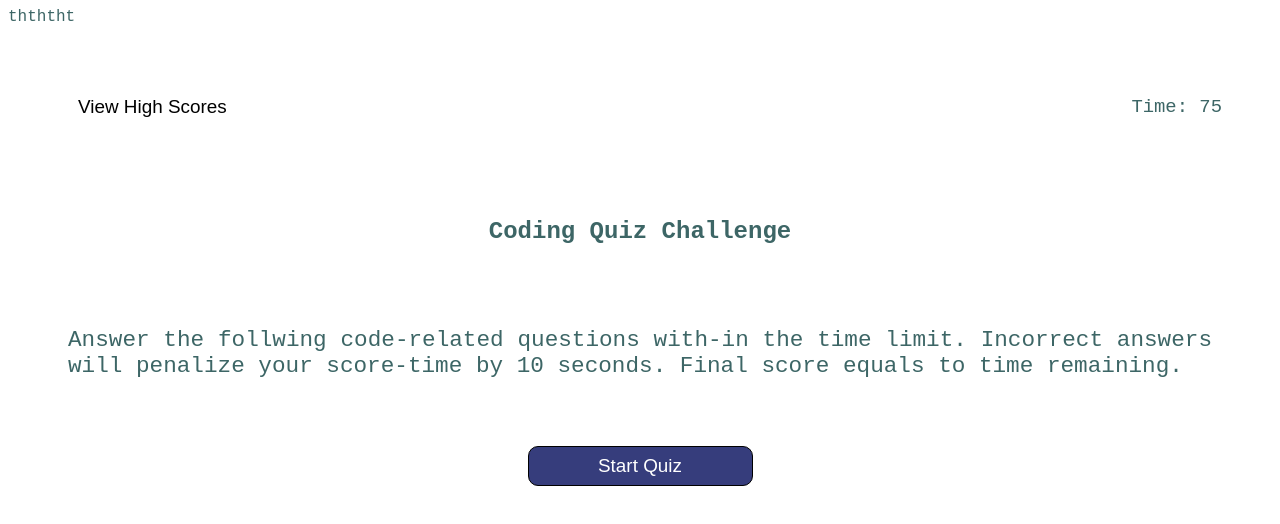
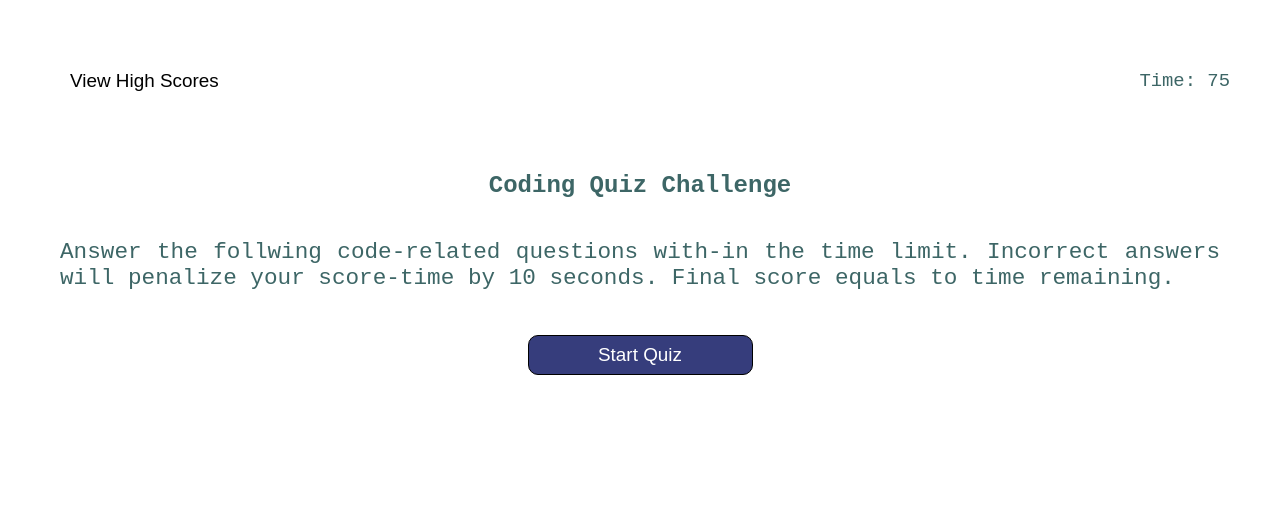
Before and after one commit to bertintshisuaka2/web-API, a plain HTML site: page index.html in a window 1280 px wide. Drawn offline with Linux system fonts and the light colour scheme.

Commit message:
second commit

```diff
--- a/assets/script.js
+++ b/assets/script.js
@@ -4,7 +4,7 @@
 var time = document.querySelector(".timer");
 var score = document.querySelector("#score");
 var secondsLeft = 75;
-ssffaef
+
 //VAR FOR BUTTONS (global )
 const start = document.querySelector("#start");
 
--- a/assets/style.css
+++ b/assets/style.css
@@ -4,7 +4,6 @@
     --tertiary-color: #ffffff;
   }
 
-  rgrgrgr
   * {
     box-sizing: border-box;
     margin: 0;
--- a/index.html
+++ b/index.html
@@ -1,6 +1,6 @@
 <!DOCTYPE html>
 <html lang="en">
-thththt
+
 <head>
     <meta charset="UTF-8">
     <meta name="viewport" content="width=device-width, initial-scale=1.0">
```
